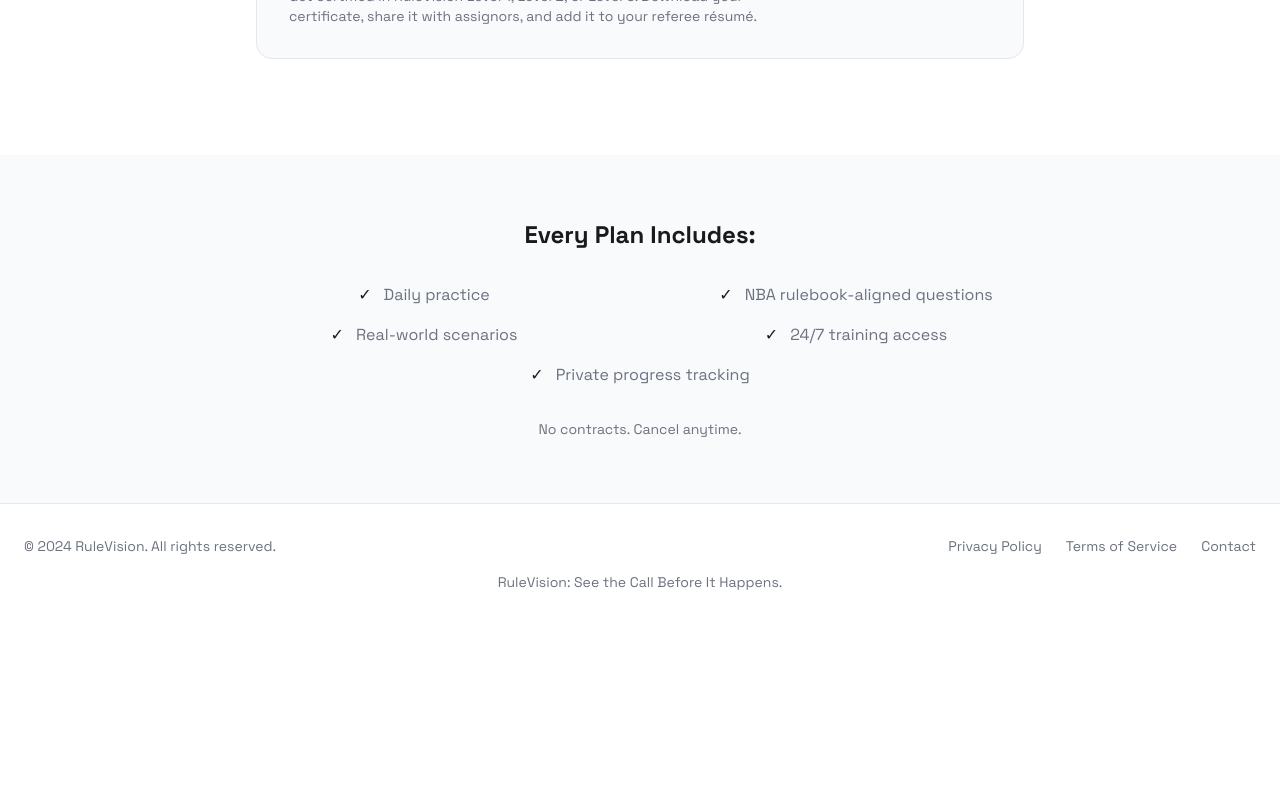
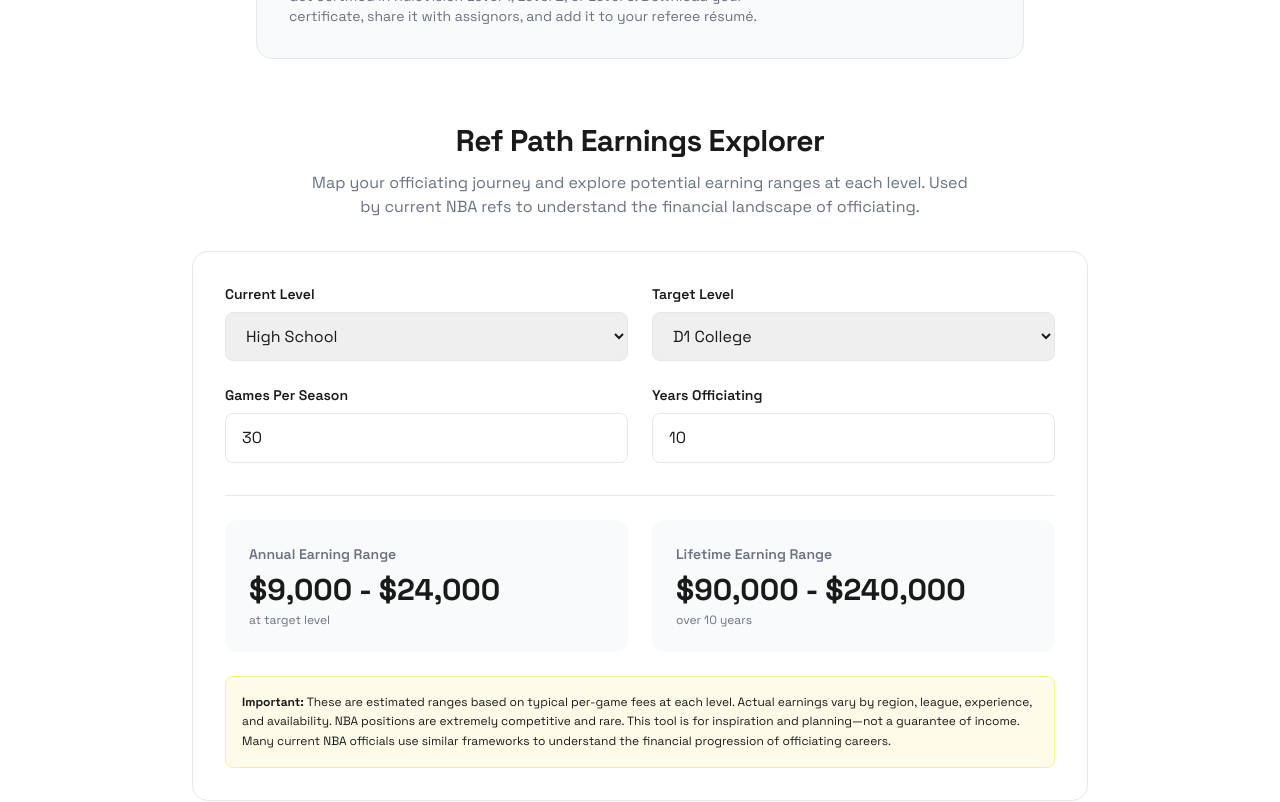
Before and after one commit to benyam525/whats-the-call, a Next.js app: page /marketing in a window 1280 px wide. Shown: the part 2920-3722 px from the top of the page. Before the commit the page ends 3544 px from the top, so only its background shows below. Built offline with nearby package versions, Linux system fonts and the light colour scheme.

Commit message:
Add Ref Path Earnings Explorer calculator to marketing page

```diff
--- a/src/app/marketing/page.tsx
+++ b/src/app/marketing/page.tsx
@@ -1,9 +1,44 @@
 'use client';
 
+import { useState } from 'react';
 import Link from 'next/link';
 import Image from 'next/image';
 
+// Hardcoded salary ranges per level
+const SALARY_RANGES = {
+  'youth-rec': { min: 25, max: 50, label: 'Youth/Rec League' },
+  'high-school': { min: 50, max: 150, label: 'High School' },
+  'aau-travel': { min: 75, max: 200, label: 'AAU/Travel' },
+  'juco': { min: 100, max: 250, label: 'Junior College' },
+  'd2-d3': { min: 150, max: 400, label: 'D2/D3 College' },
+  'd1': { min: 300, max: 800, label: 'D1 College' },
+  'g-league': { min: 600, max: 1500, label: 'G-League' },
+  'nba': { min: 3000, max: 10000, label: 'NBA' },
+};
+
 export default function MarketingPage() {
+  const [currentLevel, setCurrentLevel] = useState('high-school');
+  const [targetLevel, setTargetLevel] = useState('d1');
+  const [gamesPerSeason, setGamesPerSeason] = useState(30);
+  const [yearsReffing, setYearsReffing] = useState(10);
+
+  const calculateEarnings = () => {
+    const current = SALARY_RANGES[currentLevel as keyof typeof SALARY_RANGES];
+    const target = SALARY_RANGES[targetLevel as keyof typeof SALARY_RANGES];
+
+    // Annual range at target level
+    const annualMin = target.min * gamesPerSeason;
+    const annualMax = target.max * gamesPerSeason;
+
+    // Lifetime range (assuming progression to target level)
+    const lifetimeMin = annualMin * yearsReffing;
+    const lifetimeMax = annualMax * yearsReffing;
+
+    return { annualMin, annualMax, lifetimeMin, lifetimeMax };
+  };
+
+  const earnings = calculateEarnings();
+
   return (
     <div className="min-h-screen bg-white">
       {/* Navigation */}
@@ -403,6 +438,109 @@ export default function MarketingPage() {
               </Link>
             </div>
           </div>
+
+          {/* Ref Path Earnings Explorer */}
+          <div className="max-w-4xl mx-auto mt-16">
+            <h3 className="text-3xl font-bold text-center mb-3 text-brand-black tracking-tighter">
+              Ref Path Earnings Explorer
+            </h3>
+            <p className="text-center text-brand-gray mb-8 max-w-2xl mx-auto">
+              Map your officiating journey and explore potential earning ranges at each level. Used by current NBA refs to understand the financial landscape of officiating.
+            </p>
+
+            <div className="bg-white border border-brand-border rounded-2xl p-8">
+              {/* Input Controls */}
+              <div className="grid md:grid-cols-2 gap-6 mb-8">
+                <div>
+                  <label className="block text-sm font-semibold text-brand-black mb-2">
+                    Current Level
+                  </label>
+                  <select
+                    value={currentLevel}
+                    onChange={(e) => setCurrentLevel(e.target.value)}
+                    className="w-full px-4 py-3 border border-brand-border rounded-lg focus:outline-none focus:ring-2 focus:ring-brand-black text-brand-black"
+                  >
+                    {Object.entries(SALARY_RANGES).map(([key, value]) => (
+                      <option key={key} value={key}>
+                        {value.label}
+                      </option>
+                    ))}
+                  </select>
+                </div>
+
+                <div>
+                  <label className="block text-sm font-semibold text-brand-black mb-2">
+                    Target Level
+                  </label>
+                  <select
+                    value={targetLevel}
+                    onChange={(e) => setTargetLevel(e.target.value)}
+                    className="w-full px-4 py-3 border border-brand-border rounded-lg focus:outline-none focus:ring-2 focus:ring-brand-black text-brand-black"
+                  >
+                    {Object.entries(SALARY_RANGES).map(([key, value]) => (
+                      <option key={key} value={key}>
+                        {value.label}
+                      </option>
+                    ))}
+                  </select>
+                </div>
+
+                <div>
+                  <label className="block text-sm font-semibold text-brand-black mb-2">
+                    Games Per Season
+                  </label>
+                  <input
+                    type="number"
+                    value={gamesPerSeason}
+                    onChange={(e) => setGamesPerSeason(Number(e.target.value))}
+                    min="1"
+                    max="200"
+                    className="w-full px-4 py-3 border border-brand-border rounded-lg focus:outline-none focus:ring-2 focus:ring-brand-black text-brand-black"
+                  />
+                </div>
+
+                <div>
+                  <label className="block text-sm font-semibold text-brand-black mb-2">
+                    Years Officiating
+                  </label>
+                  <input
+                    type="number"
+                    value={yearsReffing}
+                    onChange={(e) => setYearsReffing(Number(e.target.value))}
+                    min="1"
+                    max="40"
+                    className="w-full px-4 py-3 border border-brand-border rounded-lg focus:outline-none focus:ring-2 focus:ring-brand-black text-brand-black"
+                  />
+                </div>
+              </div>
+
+              {/* Results */}
+              <div className="grid md:grid-cols-2 gap-6 pt-6 border-t border-brand-border">
+                <div className="bg-brand-card rounded-xl p-6">
+                  <h4 className="text-sm font-semibold text-brand-gray mb-2">Annual Earning Range</h4>
+                  <p className="text-3xl font-bold text-brand-black">
+                    ${earnings.annualMin.toLocaleString()} - ${earnings.annualMax.toLocaleString()}
+                  </p>
+                  <p className="text-xs text-brand-gray mt-1">at target level</p>
+                </div>
+
+                <div className="bg-brand-card rounded-xl p-6">
+                  <h4 className="text-sm font-semibold text-brand-gray mb-2">Lifetime Earning Range</h4>
+                  <p className="text-3xl font-bold text-brand-black">
+                    ${earnings.lifetimeMin.toLocaleString()} - ${earnings.lifetimeMax.toLocaleString()}
+                  </p>
+                  <p className="text-xs text-brand-gray mt-1">over {yearsReffing} years</p>
+                </div>
+              </div>
+
+              {/* Disclaimer */}
+              <div className="mt-6 p-4 bg-yellow-50 border border-yellow-200 rounded-lg">
+                <p className="text-xs text-brand-black leading-relaxed">
+                  <strong>Important:</strong> These are estimated ranges based on typical per-game fees at each level. Actual earnings vary by region, league, experience, and availability. NBA positions are extremely competitive and rare. This tool is for inspiration and planning—not a guarantee of income. Many current NBA officials use similar frameworks to understand the financial progression of officiating careers.
+                </p>
+              </div>
+            </div>
+          </div>
         </div>
       </section>
 
```
